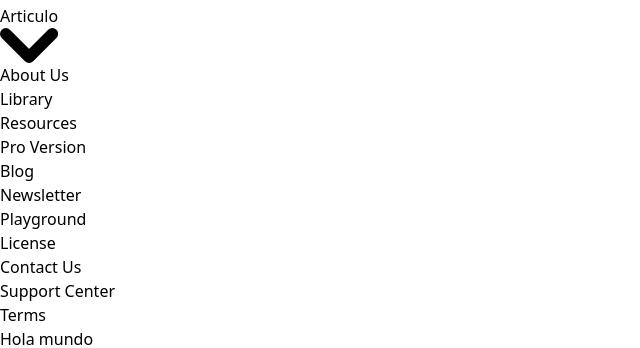
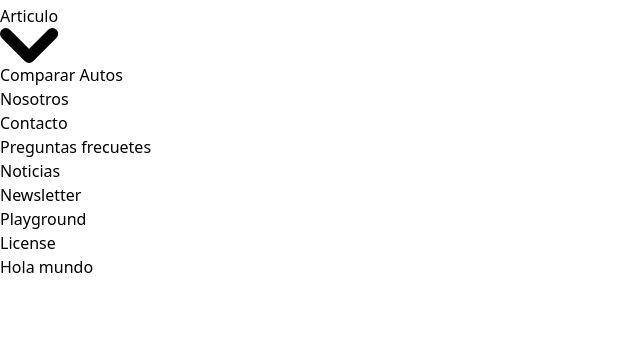
Before and after one commit to atomdevteam/CarsShowroom, a React (Vite) app: page / in a window 1280 px wide. Shown: the part 548-896 px from the top of the page, without its empty margins (0-640 px from the left). After the commit the page ends 827 px from the top, so only its background shows below. Built offline with nearby package versions, Linux system fonts and the light colour scheme.

Commit message:
Main-Screen-Navbar

```diff
--- a/src/components/Navbar/Navbar.jsx
+++ b/src/components/Navbar/Navbar.jsx
@@ -4,17 +4,17 @@ import React from 'react';
 
 const Navbar = () => {
     return (
-
-
         <nav class="bg-white border-gray-200 dark:bg-gray-900">
             <div class="flex flex-wrap items-center justify-between max-w-screen-xl mx-auto p-4">
                 <a href="https://flowbite.com" class="flex items-center space-x-3 rtl:space-x-reverse">
                     <img src="https://i.ibb.co/xXWCwHF/logo.png" class="h-12" alt="logo" />
                     <span class="self-center text-2xl font-semibold whitespace-nowrap dark:text-white">Cars  Showroom</span>
                 </a>
+
                 <div class="flex items-center md:order-2 space-x-1 md:space-x-2 rtl:space-x-reverse">
                     <a href="#" class="text-gray-800 dark:text-white hover:bg-gray-50 focus:ring-4 focus:ring-gray-300 font-medium rounded-lg text-sm px-4 py-2 md:px-5 md:py-2.5 dark:hover:bg-gray-700 focus:outline-none dark:focus:ring-gray-800">Sign in</a>
                     {/* <a href="#" class="text-white bg-blue-700 hover:bg-blue-800 focus:ring-4 focus:ring-blue-300 font-medium rounded-lg text-sm px-4 py-2 md:px-5 md:py-2.5 dark:bg-blue-600 dark:hover:bg-blue-700 focus:outline-none dark:focus:ring-blue-800">Sign up</a> */}
+
                     <button data-collapse-toggle="mega-menu" type="button" class="inline-flex items-center p-2 w-10 h-10 justify-center text-sm text-gray-500 rounded-lg md:hidden hover:bg-gray-100 focus:outline-none focus:ring-2 focus:ring-gray-200 dark:text-gray-400 dark:hover:bg-gray-700 dark:focus:ring-gray-600" aria-controls="mega-menu" aria-expanded="false">
                         <span class="sr-only">Open main menu</span>
                         <svg class="w-5 h-5" aria-hidden="true" xmlns="http://www.w3.org/2000/svg" fill="none" viewBox="0 0 17 14">
@@ -49,31 +49,32 @@ const Navbar = () => {
                                     <ul class="space-y-4" aria-labelledby="mega-menu-dropdown-button">
                                         <li>
                                             <a href="#" class="text-gray-500 dark:text-gray-400 hover:text-blue-600 dark:hover:text-blue-500">
-                                                About Us
+                                                Comparar Autos
                                             </a>
                                         </li>
                                         <li>
                                             <a href="#" class="text-gray-500 dark:text-gray-400 hover:text-blue-600 dark:hover:text-blue-500">
-                                                Library
+                                                Nosotros
                                             </a>
                                         </li>
                                         <li>
                                             <a href="#" class="text-gray-500 dark:text-gray-400 hover:text-blue-600 dark:hover:text-blue-500">
-                                                Resources
+                                                Contacto
                                             </a>
                                         </li>
                                         <li>
                                             <a href="#" class="text-gray-500 dark:text-gray-400 hover:text-blue-600 dark:hover:text-blue-500">
-                                                Pro Version
+                                                Preguntas frecuetes
                                             </a>
                                         </li>
                                     </ul>
                                 </div>
+
                                 <div class="p-4 pb-0 text-gray-900 md:pb-4 dark:text-white">
                                     <ul class="space-y-4">
                                         <li>
                                             <a href="#" class="text-gray-500 dark:text-gray-400 hover:text-blue-600 dark:hover:text-blue-500">
-                                                Blog
+                                                Noticias
                                             </a>
                                         </li>
                                         <li>
@@ -93,7 +94,8 @@ const Navbar = () => {
                                         </li>
                                     </ul>
                                 </div>
-                                <div class="p-4">
+
+                                {/* <div class="p-4">
                                     <ul class="space-y-4">
                                         <li>
                                             <a href="#" class="text-gray-500 dark:text-gray-400 hover:text-blue-600 dark:hover:text-blue-500">
@@ -111,7 +113,8 @@ const Navbar = () => {
                                             </a>
                                         </li>
                                     </ul>
-                                </div>
+                                </div> */}
+
                             </div>
                         </li>
 
```
